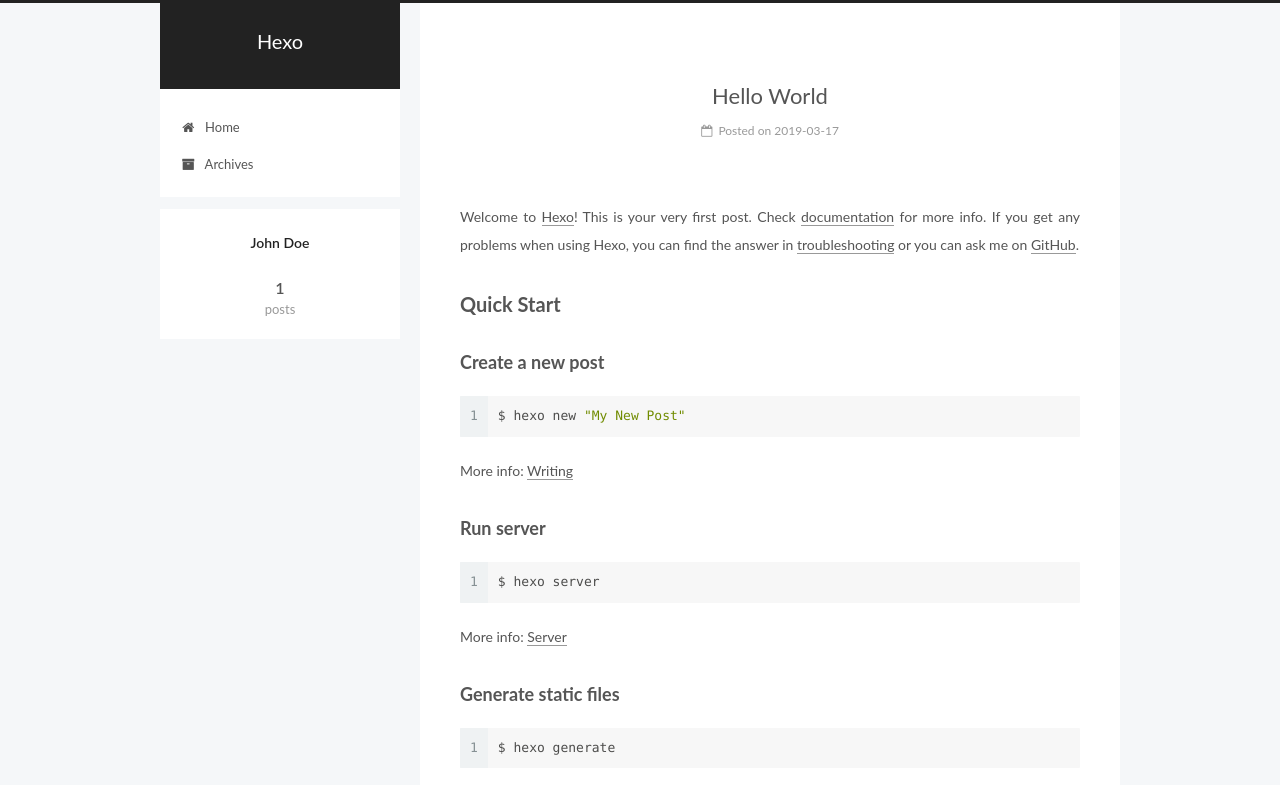
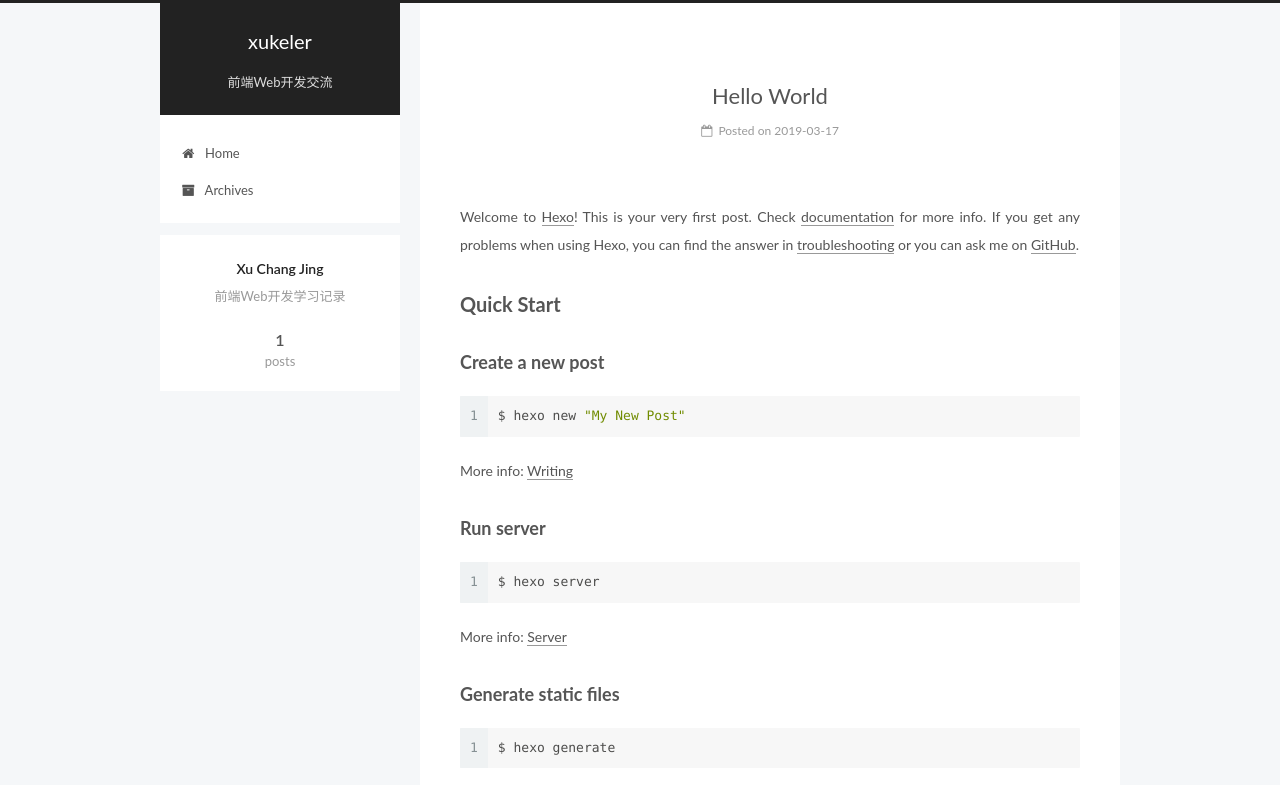
Before and after one commit to xukeler/xukeler.github.io, a plain HTML site: page index.html in a window 1280 px wide. Shown: the top 785 px of the page. Drawn offline with Linux system fonts and the light colour scheme.

Commit message:
Site updated: 2019-03-17 16:54:16

```diff
--- a/css/main.css
+++ b/css/main.css
@@ -1823,7 +1823,7 @@ pre .javascript .function {
   width: 4px;
   height: 4px;
   border-radius: 50%;
-  background: #5b6bff;
+  background: #397a42;
 }
 .links-of-blogroll {
   font-size: 13px;
--- a/index.html
+++ b/index.html
@@ -79,13 +79,17 @@
 
 
 
+<meta name="description" content="前端Web开发学习记录">
+<meta name="keywords" content="web开发">
 <meta property="og:type" content="website">
-<meta property="og:title" content="Hexo">
+<meta property="og:title" content="xukeler">
 <meta property="og:url" content="http://yoursite.com/index.html">
-<meta property="og:site_name" content="Hexo">
+<meta property="og:site_name" content="xukeler">
+<meta property="og:description" content="前端Web开发学习记录">
 <meta property="og:locale" content="default">
 <meta name="twitter:card" content="summary">
-<meta name="twitter:title" content="Hexo">
+<meta name="twitter:title" content="xukeler">
+<meta name="twitter:description" content="前端Web开发学习记录">
 
 
 
@@ -121,7 +125,7 @@
 
 
 
-  <title>Hexo</title>
+  <title>xukeler</title>
 
 
 
@@ -152,12 +156,12 @@
     <div class="custom-logo-site-title">
       <a href="/xukeler.github.io/" class="brand" rel="start">
         <span class="logo-line-before"><i></i></span>
-        <span class="site-title">Hexo</span>
+        <span class="site-title">xukeler</span>
         <span class="logo-line-after"><i></i></span>
       </a>
     </div>
 
-        <p class="site-subtitle"></p>
+        <p class="site-subtitle">前端Web开发交流</p>
 
   </div>
 
@@ -232,13 +236,13 @@
     <link itemprop="mainEntityOfPage" href="http://yoursite.com/xukeler.github.io/2019/03/17/hello-world/">
 
     <span hidden itemprop="author" itemscope itemtype="http://schema.org/Person">
-      <meta itemprop="name" content="John Doe">
+      <meta itemprop="name" content="Xu Chang Jing">
       <meta itemprop="description" content>
       <meta itemprop="image" content="/xukeler.github.io/images/avatar.gif">
     </span>
 
     <span hidden itemprop="publisher" itemscope itemtype="http://schema.org/Organization">
-      <meta itemprop="name" content="Hexo">
+      <meta itemprop="name" content="xukeler">
     </span>
 
 
@@ -379,8 +383,8 @@
         <div class="site-overview">
           <div class="site-author motion-element" itemprop="author" itemscope itemtype="http://schema.org/Person">
 
-              <p class="site-author-name" itemprop="name">John Doe</p>
-              <p class="site-description motion-element" itemprop="description"></p>
+              <p class="site-author-name" itemprop="name">Xu Chang Jing</p>
+              <p class="site-description motion-element" itemprop="description">前端Web开发学习记录</p>
           </div>
 
           <nav class="site-state motion-element">
@@ -435,7 +439,7 @@
   <span class="with-love">
     <i class="fa fa-user"></i>
   </span>
-  <span class="author" itemprop="copyrightHolder">John Doe</span>
+  <span class="author" itemprop="copyrightHolder">Xu Chang Jing</span>
 
 
 </div>
```
Also changed, not shown: 2019/03/17/hello-world/index.html (+10 -9 lines), archives/2019/03/index.html (+13 -9 lines), archives/2019/index.html (+13 -9 lines), archives/index.html (+13 -9 lines).
